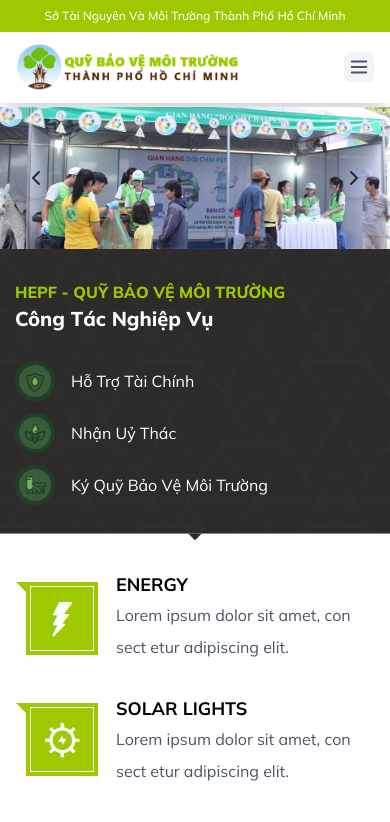
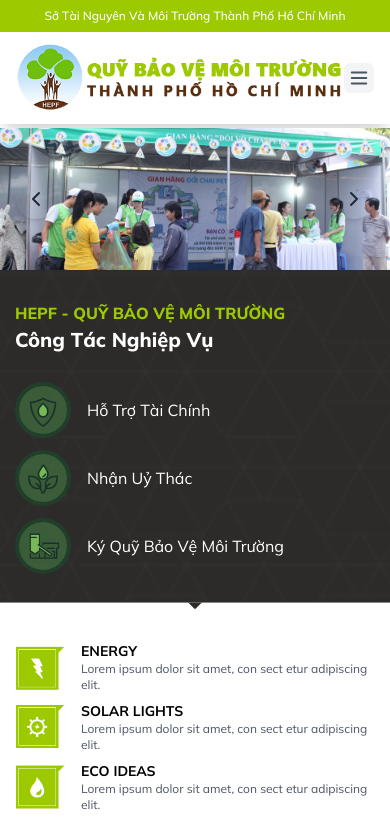
Before and after one commit to iMovn/news-amazing, a Next.js app: page / in a window 390 px wide. Shown: the top 822 px of the page. Built offline with nearby package versions, Linux system fonts and the light colour scheme; no server answers.

Commit message:
update site

```diff
--- a/app/(site)/components/home/Activities.tsx
+++ b/app/(site)/components/home/Activities.tsx
@@ -39,13 +39,13 @@ export default function Activities() {
               <div key={index} className="flex items-center gap-4">
                 {/* Icon Container */}
                 {/* Icon */}
-                <div className="w-10 h-10 md:w-16 md:h-16 flex items-center justify-center bg-green-900/50 rounded-full shrink-0">
+                <div className="w-14 h-14 md:w-16 md:h-16 flex items-center justify-center bg-green-900/50 rounded-full shrink-0">
                   <Image
                     src={item.icon}
                     alt={item.title}
                     width={40} // Mobile: 40px
                     height={40}
-                    className="md:w-14 md:h-14 w-8 h-8 transition-transform hover:scale-110"
+                    className="md:w-14 md:h-14 w-12 h-12 transition-transform hover:scale-110"
                   />
                 </div>
                 <span className="text-base md:text-xl md:font-semibold">
--- a/app/(site)/components/home/Features.tsx
+++ b/app/(site)/components/home/Features.tsx
@@ -38,9 +38,11 @@ const features = [
 export default function Features() {
   return (
     <section className="container mx-auto md:-mt-5">
-      <div className="grid grid-cols-1 md:grid-cols-3 gap-8 items-center">
+      <div className="grid grid-cols-1 md:grid-cols-3 md:gap-8 gap-2 items-center">
         {/* Left Column */}
-        <FeatureList items={features.slice(0, 3)} align="right" />
+        <div className="__left_mobile">
+          <FeatureList items={features.slice(0, 3)} align="right" />
+        </div>
 
         {/* Center Background */}
         <div className="hidden md:flex items-center justify-center">
@@ -70,7 +72,7 @@ function FeatureList({
   align: "left" | "right";
 }) {
   return (
-    <div className={`flex flex-col gap-8 text-left md:text-${align}`}>
+    <div className={`flex flex-col md:gap-8 gap-2 text-${align}`}>
       {items.map((item, index) => (
         <FeatureItem key={index} item={item} align={align} />
       ))}
@@ -100,14 +102,14 @@ function FeatureItem({
           height={110}
           loading="lazy"
           quality={100}
-          className="w-auto h-auto max-w-[110px] max-h-[110px]"
+          className="md:max-w-[80px] md:max-h-[80px] max-w-[50px] max-h-[50px]"
         />
       </div>
 
       {/* Text */}
       <div className="">
-        <h3 className="font-bold text-lg">{item.title}</h3>
-        <p className="text-gray-600">{item.description}</p>
+        <h3 className="font-bold md:text-lg text-sm">{item.title}</h3>
+        <p className="text-gray-600 md:text-base text-xs">{item.description}</p>
       </div>
     </div>
   );
--- a/app/(site)/components/layouts/Header.tsx
+++ b/app/(site)/components/layouts/Header.tsx
@@ -15,12 +15,12 @@ export default function Header() {
         <Link href="/">
           <Image
             src={Logo}
-            width="280"
-            height="65"
+            width={280}
+            height={65}
             alt="logo-hepfu"
-            priority
             quality={100}
-            className="md:w-72 w-56 h-auto"
+            loading="lazy"
+            className="md:w-72 w-auto h-auto"
           />
         </Link>
         {/* Menu Desktop */}
--- a/app/globals.css
+++ b/app/globals.css
@@ -18,4 +18,12 @@
 
 @media (max-width: 768px) {
   /* Mobile css custom here */
+  .__left_mobile div.text-right {
+    text-align: left;
+  }
+
+  .__left_mobile img {
+    -webkit-transform: scaleX(-1);
+    transform: scaleX(-1);
+  }
 }
```
